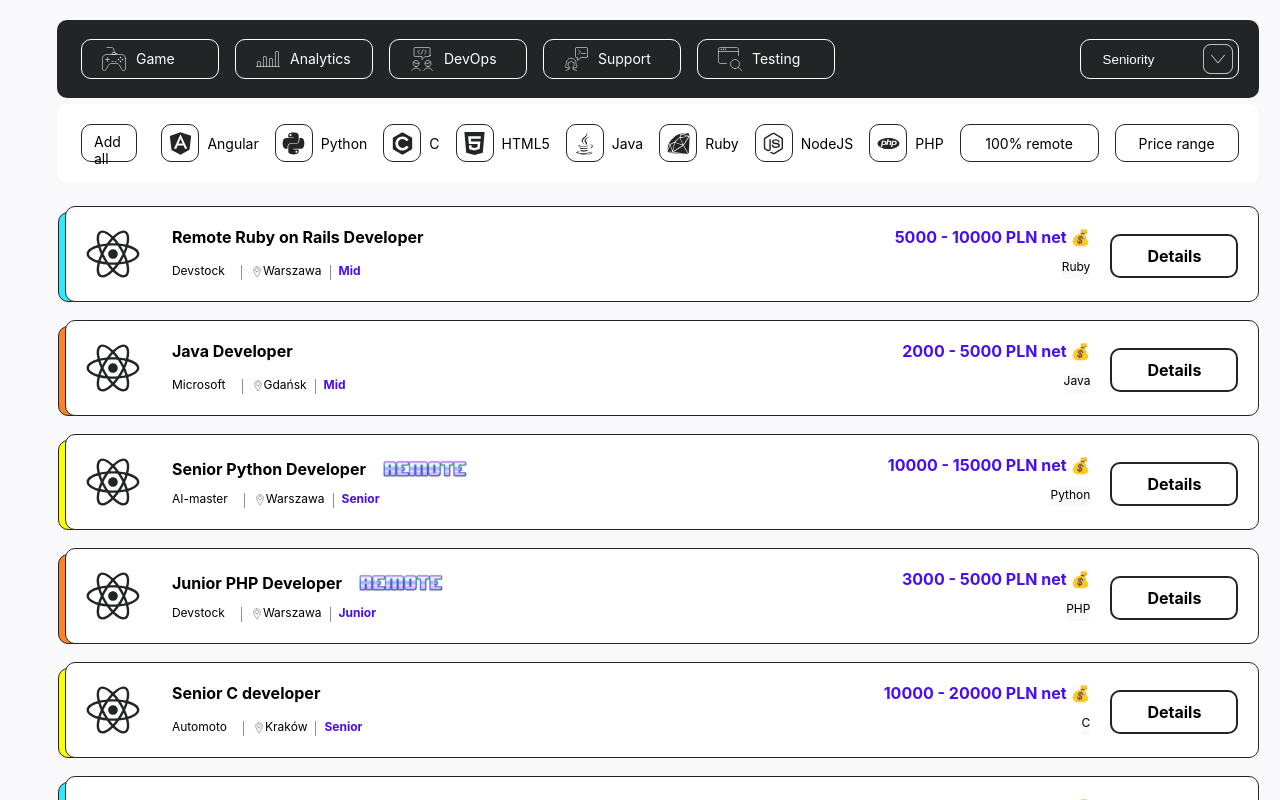
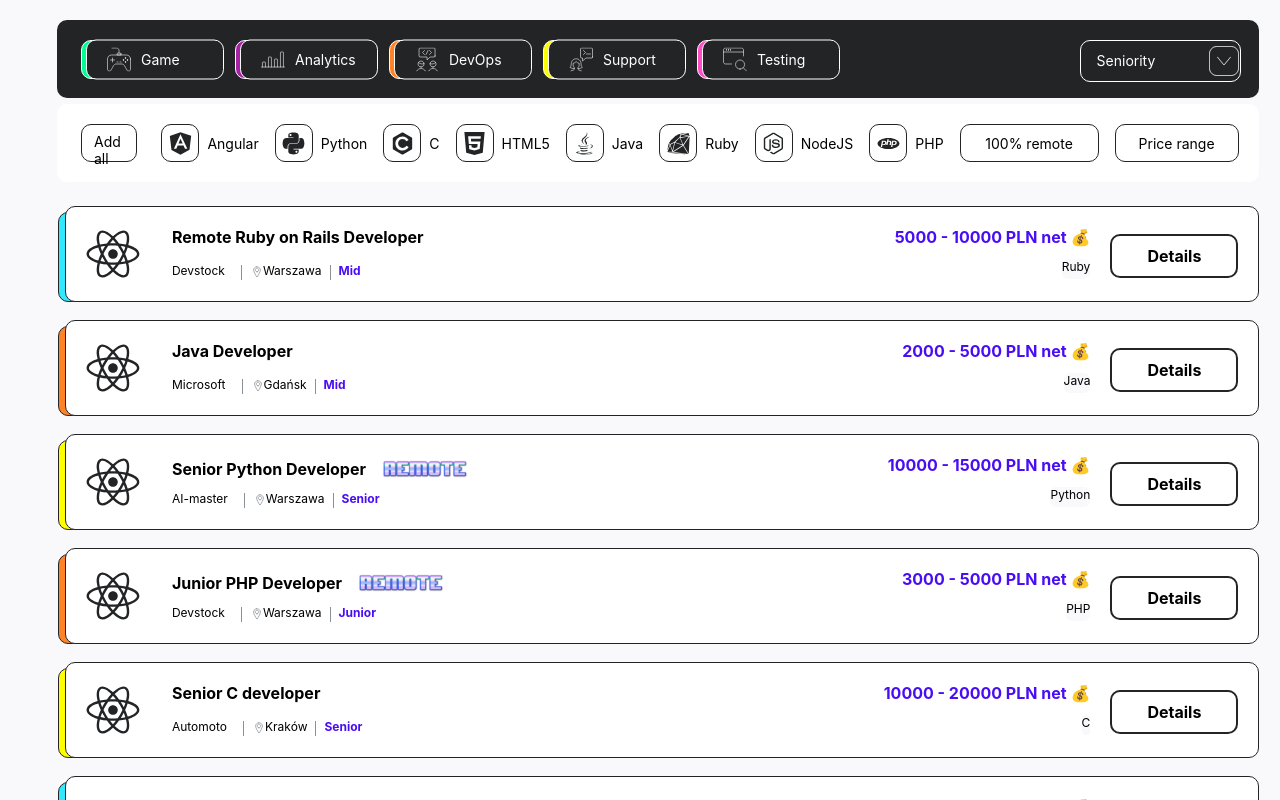
Before and after one commit to RafalKielbasa/Job-seeker-kurs, a React (Create React App) app: page / in a window 1280 px wide. Built offline with nearby package versions, Linux system fonts and the light colour scheme.

Commit message:
feat: senority button

```diff
--- a/src/components/Home/Offers/OfferList.js
+++ b/src/components/Home/Offers/OfferList.js
@@ -1,4 +1,4 @@
-import { JOBOFFERS } from 'src/components/Home/mocks'
+import { JOBOFFERS } from 'src/utils/mocks'
 
 import OfferTab from './OfferTab'
 import './Offers.css'
--- a/src/components/Home/Positions/Position.css
+++ b/src/components/Home/Positions/Position.css
@@ -10,13 +10,49 @@
   width: 92%;
   height: 78px;
   border-radius: 10px;
-  background-color: #222426;
+  background-color: var(--black);
   margin-top: 20px 0 0 53px;
   padding-left: 24px;
 }
 
 .Position-tabs {
   display: flex;
+}
+.Color-Analytics,
+.Color-Game,
+.Color-DevOps,
+.Color-Testing,
+.Color-Support {
+  width: 136px;
+  height: 37px;
+  margin-right: 16px;
+  border: 1px solid var(--white);
+  border-radius: 10px;
+}
+.Color-Analytics {
+  background-color: #a621a3;
+}
+.Color-Game {
+  background-color: #00ff93;
+}
+.Color-DevOps {
+  background-color: #ff8227;
+}
+.Color-Testing {
+  background-color: #fd4dc7;
+}
+.Color-Support {
+  background-color: #fdff00;
+}
+
+.Position-tab {
+  background-color: var(--black);
+  transform: translate(4px, -1.5px);
+  transition: 0.3s;
+}
+.Position-tab:hover {
+  transform: translate(-0.5px, -1px);
+  transition: 0.3s;
 }
 
 .Position-tab,
@@ -55,6 +91,7 @@
 .DevOps,
 .Support,
 .Testing {
+  transform: translate(-0.5px, -1px);
   color: var(--black);
 }
 .Analytics svg,
@@ -84,10 +121,17 @@
 .Game {
   background-color: #00ff93;
 }
+.Seniority-container {
+  width: 159px;
+  margin-right: 20px;
+}
 
-.Seniority-button {
+.Seniority-button,
+.Seniority-button-open {
   display: flex;
   align-items: center;
+  position: absolute;
+  top: 40px;
   width: 159px;
   height: 40px;
   border: 1px solid var(--white);
@@ -95,20 +139,57 @@
   background-color: var(--black);
   color: var(--white);
   margin-right: 20px;
+  cursor: pointer;
+  z-index: 2;
 }
-.Seniority-button span {
-  margin-left: 16px;
+.Seniority-button span,
+.Seniority-button-open span {
+  margin: 0 0 1px 16px;
+  font-size: 14px;
 }
 .Seniority-button > svg {
-  transform: translate(49px, 0px);
+  transform: translate(54px, 0px);
+  width: 30px;
+  height: 30px;
+}
+.Seniority-button-open > svg {
+  transform: translate(54px, 0px) rotate(180deg);
   width: 30px;
   height: 30px;
 }
 
-.Seniority-button svg rect {
+.Seniority-button svg rect,
+.Seniority-button-open svg rect {
   stroke: var(--white);
 }
 
-.Seniority-button svg svg path {
+.Seniority-button svg svg path,
+.Seniority-button-open svg svg path {
   stroke: var(--white);
 }
+
+.Seniority-options {
+  position: absolute;
+  transition: 0.4s;
+  box-sizing: border-box;
+  width: 161px;
+  height: fit-content;
+  border: 1px solid var(--white);
+  border-radius: 10px;
+  background-color: var(--black);
+  z-index: 1;
+  padding: 25px 0 5px 0;
+}
+
+.Seniority-opion {
+  width: 100%;
+  height: 38px;
+  background-color: var(--black);
+  color: var(--white);
+  border: none;
+  text-align: start;
+  padding-left: 14px;
+}
+.Seniority-opion:hover {
+  background-color: #000000;
+}
--- a/src/components/Home/Positions/PositionBar.js
+++ b/src/components/Home/Positions/PositionBar.js
@@ -1,6 +1,6 @@
 import { useState } from 'react'
 
-import { POSITIONS } from 'src/components/Home/mocks'
+import { POSITIONS } from 'src/utils/mocks'
 
 import PositionTab from './PositionTab'
 import SeniorityButton from './SeniorityButton'
--- a/src/components/Home/Positions/PositionTab.js
+++ b/src/components/Home/Positions/PositionTab.js
@@ -9,10 +9,12 @@ const PositionTab = ({ positionName, onClick, selectedPosition }) => {
     selectedPosition === positionName ? positionName : 'Position-tab'
 
   return (
-    <div className={className} onClick={onClick}>
-      <div className='Position-box'>
-        <Icon />
-        <span>{positionName}</span>
+    <div className={`Color-${positionName}`}>
+      <div className={className} onClick={onClick}>
+        <div className='Position-box'>
+          <Icon />
+          <span>{positionName}</span>
+        </div>
       </div>
     </div>
   )
--- a/src/components/Home/Positions/SeniorityButton.js
+++ b/src/components/Home/Positions/SeniorityButton.js
@@ -1,14 +1,30 @@
+import { useState } from 'react'
+
 import { WrappedVector } from 'src/components/Icons'
+import { SENIORITY } from 'src/utils/mocks'
 
 import './Position.css'
 
 const SeniorityButton = () => {
+  const [isOpen, setIsOpen] = useState(false)
+
+  const toggleButton = () => setIsOpen((prev) => !prev)
+
+  const BtnClassName = isOpen ? 'Seniority-button-open' : 'Seniority-button'
+
   return (
-    <div>
-      <button className='Seniority-button'>
+    <div className='Seniority-container'>
+      <div className={BtnClassName} onClick={toggleButton}>
         <span>Seniority</span>
         <WrappedVector />
-      </button>
+      </div>
+      {isOpen && (
+        <div className='Seniority-options'>
+          {SENIORITY.map((item) => (
+            <button className='Seniority-opion'>{item}</button>
+          ))}
+        </div>
+      )}
     </div>
   )
 }
--- a/src/components/Home/Technologies/TechnologyBar.js
+++ b/src/components/Home/Technologies/TechnologyBar.js
@@ -1,6 +1,6 @@
 import { useState } from 'react'
 
-import { TECHNOLOGIES } from '../mocks'
+import { TECHNOLOGIES } from 'src/utils/mocks'
 
 import TechnologyTab from './TechnologyTab'
 import './Technologies.css'
--- a/src/components/Home/mocks.js
+++ b/src/utils/mocks.js
@@ -81,3 +81,5 @@ export const JOBOFFERS = [
     expLvl: 'Senior',
   },
 ]
+
+export const SENIORITY = ['Junior', 'Mid', 'Senior']
```
